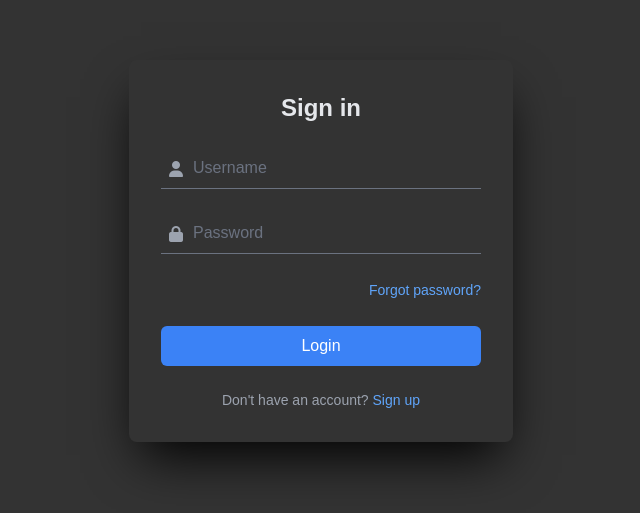
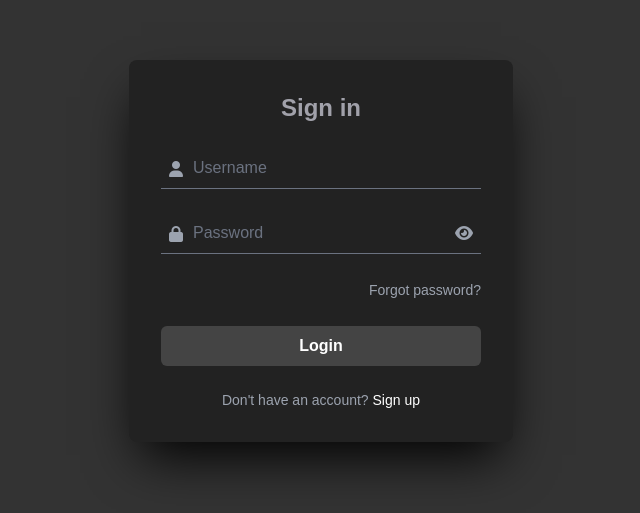
Before and after one commit to komenpetch/rps_pj, a Next.js app: page /login in a window 1280 px wide. Shown: the part 149-662 px from the top of the page, without its empty margins (319-959 px from the left). Built offline with nearby package versions, Linux system fonts and the light colour scheme.

Commit message:
✨ modify login page

```diff
--- a/app/login/page.tsx
+++ b/app/login/page.tsx
@@ -5,25 +5,23 @@ import { useState } from 'react';
 export default function LoginPage() {
     const [isSignUpMode, setIsSignUpMode] = useState(false);
     const [formData, setFormData] = useState({ username: '', email: '', password: '' });
-    const [error, setError] = useState('');
-    const [success, setSuccess] = useState('');
+    const [showPassword, setShowPassword] = useState(false);
 
     const toggleMode = () => {
         setIsSignUpMode(!isSignUpMode);
         setFormData({ username: '', email: '', password: '' });
-        setError('');
-        setSuccess('');
+    };
+
+    const togglePasswordVisibility = () => {
+        setShowPassword(!showPassword);
     };
 
     return (
         <div className="min-h-screen flex items-center justify-center bg-[#333333]">
-            <div className="bg-[#333333] text-gray-200 rounded-lg p-8 w-full max-w-sm shadow-2xl shadow-black">
-                <h2 className="text-2xl font-bold text-center mb-6">
+            <div className="bg-[#222222] text-gray-200 rounded-lg p-8 w-full max-w-sm shadow-2xl shadow-black">
+                <h2 className="text-2xl font-bold text-center mb-6 text-zinc-400">
                     {isSignUpMode ? 'Sign up' : 'Sign in'}
                 </h2>
-
-                {error && <p className="text-red-500 text-sm text-center mb-4">{error}</p>}
-                {success && <p className="text-green-500 text-sm text-center mb-4">{success}</p>}
 
                 <form className="space-y-6">
                     {/* Username */}
@@ -36,11 +34,11 @@ export default function LoginPage() {
                             onChange={(e) =>
                                 setFormData({ ...formData, username: e.target.value })
                             }
-                            className="w-full bg-transparent border-b border-gray-500 pl-8 py-2 focus:outline-none focus:border-blue-400 placeholder-gray-500"
+                            className="w-full bg-transparent border-b border-gray-500 pl-8 py-2 focus:outline-none focus:border-white placeholder-gray-500"
                         />
                     </div>
 
-                    {/* Email (SignUp)*/}
+                    {/* Email (SignUp) */}
                     {isSignUpMode && (
                         <div className="relative">
                             <i className="fas fa-envelope absolute left-2 top-1/2 transform -translate-y-1/2 text-gray-400"></i>
@@ -51,7 +49,7 @@ export default function LoginPage() {
                                 onChange={(e) =>
                                     setFormData({ ...formData, email: e.target.value })
                                 }
-                                className="w-full bg-transparent border-b border-gray-500 pl-8 py-2 focus:outline-none focus:border-blue-400 placeholder-gray-500"
+                                className="w-full bg-transparent border-b border-gray-500 pl-8 py-2 focus:outline-none focus:border-white placeholder-gray-500"
                             />
                         </div>
                     )}
@@ -60,14 +58,25 @@ export default function LoginPage() {
                     <div className="relative">
                         <i className="fas fa-lock absolute left-2 top-1/2 transform -translate-y-1/2 text-gray-400"></i>
                         <input
-                            type="password"
+                            type={showPassword ? 'text' : 'password'}
                             placeholder="Password"
                             value={formData.password}
                             onChange={(e) =>
                                 setFormData({ ...formData, password: e.target.value })
                             }
-                            className="w-full bg-transparent border-b border-gray-500 pl-8 py-2 focus:outline-none focus:border-blue-400 placeholder-gray-500"
+                            className="w-full bg-transparent border-b border-gray-500 pl-8 py-2 focus:outline-none focus:border-white placeholder-gray-500"
                         />
+                        <button
+                            type="button"
+                            onClick={togglePasswordVisibility}
+                            className="absolute right-2 top-1/2 transform -translate-y-1/2 text-gray-400 hover:text-white transition-all"
+                        >
+                            {showPassword ? (
+                                <i className="fas fa-eye-slash"></i>
+                            ) : (
+                                <i className="fas fa-eye"></i>
+                            )}
+                        </button>
                     </div>
 
                     {/* Forgot Password */}
@@ -75,7 +84,7 @@ export default function LoginPage() {
                         <div className="text-right">
                             <a
                                 href="/forgot-password"
-                                className="text-sm text-blue-400 hover:underline"
+                                className="text-sm text-gray-400 hover:text-white transition-all hover:underline"
                             >
                                 Forgot password?
                             </a>
@@ -85,7 +94,7 @@ export default function LoginPage() {
                     {/* Submit Button */}
                     <button
                         type="submit"
-                        className="w-full bg-blue-500 text-white py-2 rounded-md hover:bg-blue-600 transition-all"
+                        className="w-full bg-[#444444] text-white py-2 rounded-md hover:bg-gray-700 transition-all font-semibold"
                     >
                         {isSignUpMode ? 'Sign up' : 'Login'}
                     </button>
@@ -96,7 +105,7 @@ export default function LoginPage() {
                         <>
                             Already have an account?{' '}
                             <button
-                                className="text-blue-400 hover:underline"
+                                className="text-white hover:underline"
                                 onClick={toggleMode}
                             >
                                 Sign in
@@ -106,12 +115,11 @@ export default function LoginPage() {
                         <>
                             Don't have an account?{' '}
                             <button
-                                className="text-blue-400 hover:underline"
+                                className="text-white hover:underline"
                                 onClick={toggleMode}
                             >
                                 Sign up
                             </button>
-
                         </>
                     )}
                 </p>
```
